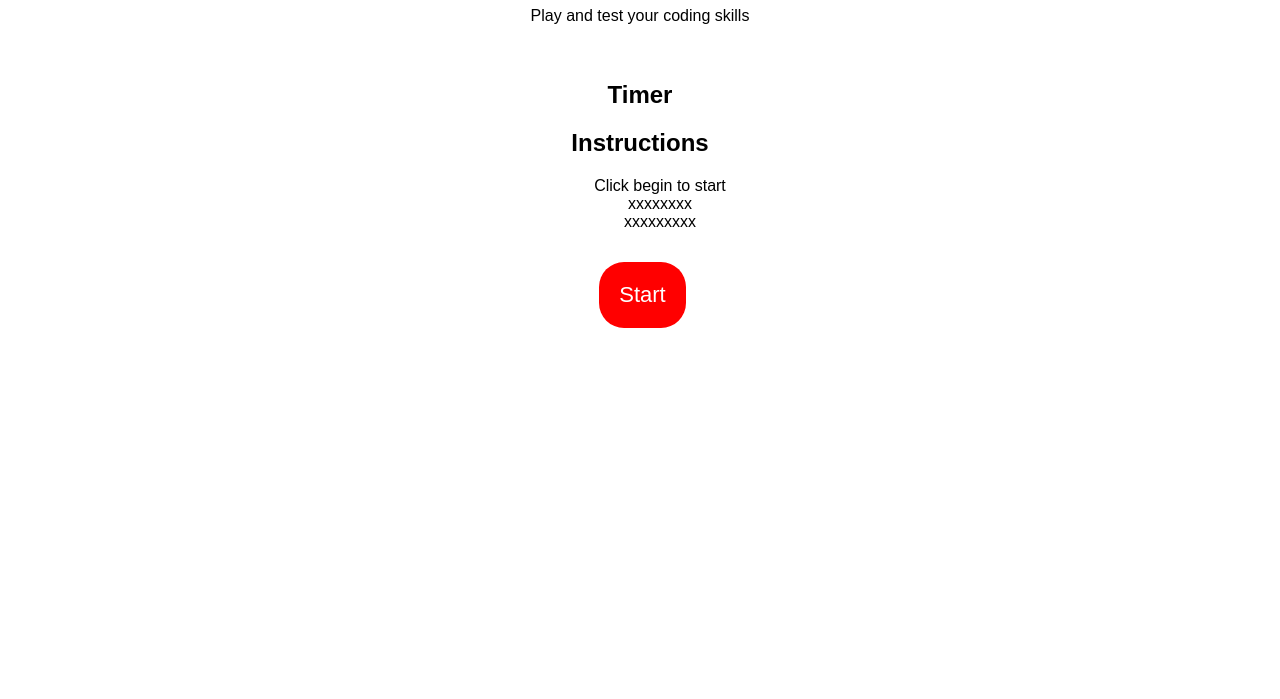
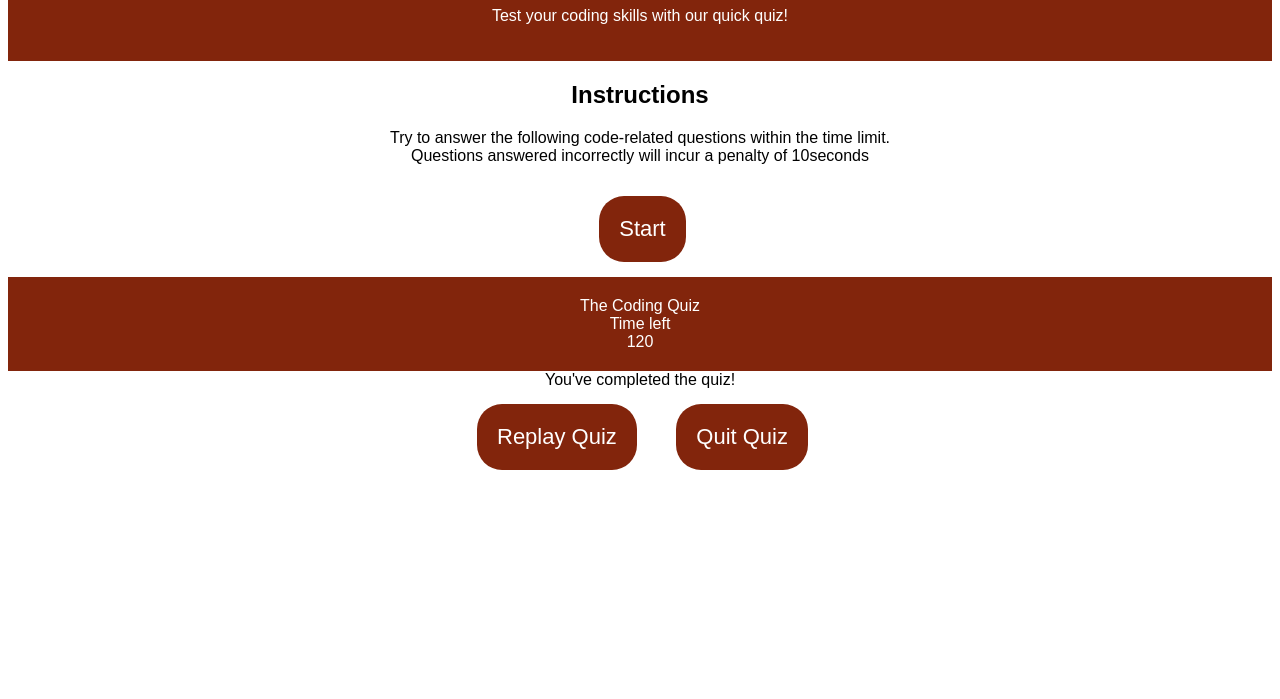
Before and after one commit to smj3085/codeQuiz, a plain HTML site: page index.html in a window 1280 px wide. Shown: the part 101-800 px from the top of the page. Drawn offline with Linux system fonts and the light colour scheme.

Commit message:
Updated html file skeleton

```diff
--- a/index.html
+++ b/index.html
@@ -1,33 +1,62 @@
 <!DOCTYPE html>
 <html lang="en">
-
     <head>
+        <title>The Coding Quiz</title>
         <meta charset="UTF-8">
         <meta name="viewport" content="width=device-width, initial-scale=1.0">
-  <title>The Coding Quiz</title>
         <link rel="stylesheet" href="style.css" />
     </head>
 
     <body>
-    <main class="titlePage">
-        <header>
+        <header class="titlePage">
             <h1>The Coding Quiz</h1>
-            <p>Play and test your coding skills</p>
+            <p>Test your coding skills with our quick quiz!</p>
         </header>
-    <section class="timer">
-        <h2>Timer<span id="timer"></span></h2>
-    </section>
+
+        <main>
+            <!-- How to play instructions section -->
             <section class="howToPlay">
                 <h2>Instructions</h2>
-        <ul>
-            <li>Click begin to start</li>
-            <li>xxxxxxxx</li>
-            <li>xxxxxxxxx</li>
-        </ul>
+                <p>Try to answer the following code-related questions within the time limit.<br>
+                Questions answered incorrectly will incur a penalty of 10seconds</p>
             </section>
+
+            <!-- start Button to start the game -->
             <section>
-        <button id="start" class="btn">Start</button>
+                <button id="start-button" class="btn">Start</button>
             </section>
+
+            <!-- Quiz questions -->
+            <section class="quizQuestions">
+                <header>
+                    <div class="title">The Coding Quiz</div>
+                    <div class="timer">
+                        <div class="timer-text">Time left</div>
+                        <div class="timer-count">120</div>
+                    </div>
+                </header>
+                <section class="que_txt">
+                    <!-- Questions from JavaScript -->
+                </section>
+                <section class="multipleChoice">
+                    <!-- Multiple choice answers -->
+                </section>
+            </section>
+
+            <!-- Result box -->
+            <section class="results">
+                <div class="completed_txt">You've completed the quiz!</div>
+                <div class="score">
+                    <!-- Score results from JavaScript -->
+                </div>
+                <div class="btn">
+                    <button class="replay">Replay Quiz</button>
+                    <button class="quit">Quit Quiz</button>
+                </div>
+            </div>
+            </section>
+
+
         </main>
         <script src="script.js"></script>
     </body>
--- a/script.js
+++ b/script.js
@@ -1,6 +1,34 @@
-// Q1.
+// Q1. What does HTML stand for?
+// Q2. What does css stand for?
+// Q3. What is a person who codes called?
+// Q4.
+// Q5.
+
+var isCorrect;
+var timer;
+var timerCount;
+
+// the startGame function is called when the start button is clicked
+function startGame() {
+
+}
 
 // Timer function. 2minutes for 5questions. Incorrect answer means minus 10seconds
+function startTimer() {
+    // Sets timer
+    timer = setInterval(function() {
+        timerCounter--;
+        timerElement.textContent = timerCount;
+        if (timerCount >=0) {
+            // Tests if correct condition is met
+            if (isCorrect && timerCount >0) {
+                // Clears interval and stops timer
+                clearInterval(timer);
+                winGame();
+            }
+        }
+    })
+}
 
 
 // highScore
--- a/style.css
+++ b/style.css
@@ -1,3 +1,9 @@
+/*  */
+::selection {
+    color: white;
+    background: darkblue;
+}
+
 body {
     font-family: sans-serif;
 }
@@ -5,6 +11,8 @@ body {
 header {
     text-align: center;
     padding: 20px;
+    background: #82250c;
+    color: white;
 }
 
 h1 {
@@ -15,14 +23,9 @@ main {
     text-align: center;
 }
 
-ul {
-    list-style-type: none;
-
-}
-
-.btn {
+button {
     border: none;
-    background-color: red;
+    background-color: #82250c;
     border-radius: 25px;
     font-size: 22px;
     margin: 15px 15px 15px 20px;
```
Lines whose indentation alone changed are shown as unchanged.
